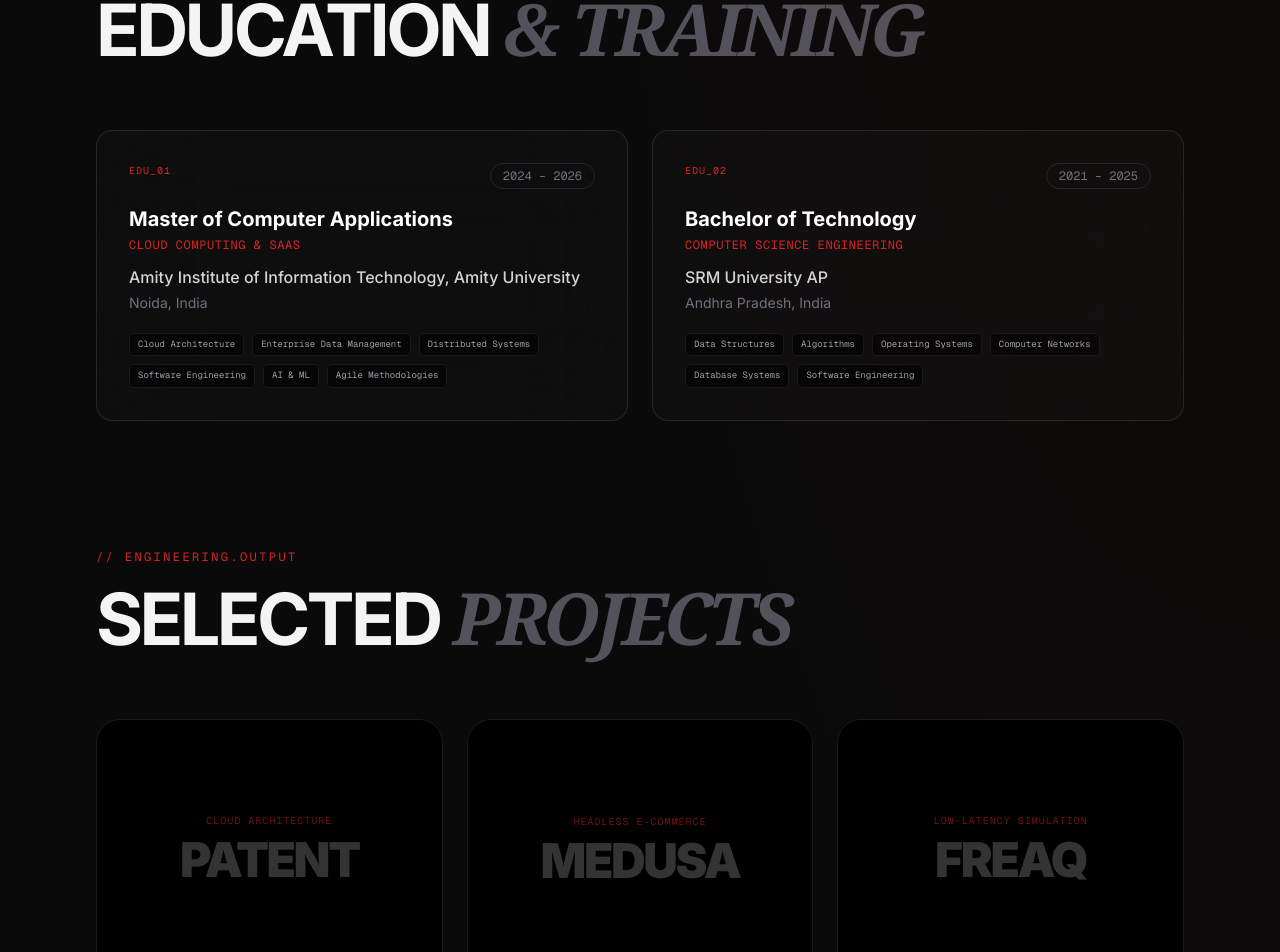
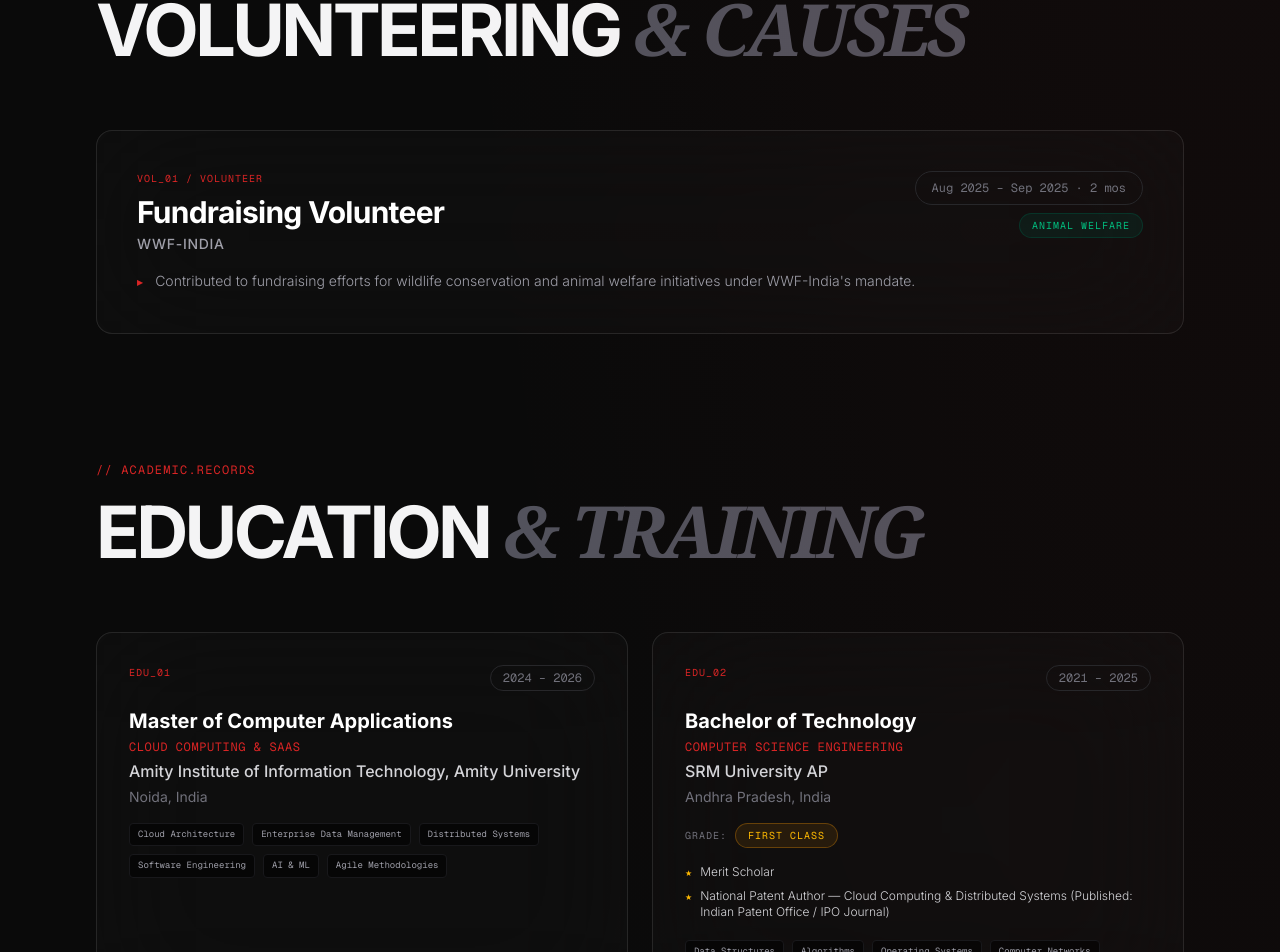
Before and after one commit to iamujjwalrawat/ujjwalraw-portfolio, a Next.js app: page / in a window 1280 px wide. Shown: the part 5553-6505 px from the top of the page. Built offline with nearby package versions, Linux system fonts and the light colour scheme.

Commit message:
feat: add volunteering (WWF-India), honours (Encore 2022, WHAT IF winner, Snap AR), SRM grade First Class + Merit Scholar + Patent Author honours, footer nav updated

```diff
--- a/src/app/page.tsx
+++ b/src/app/page.tsx
@@ -15,9 +15,11 @@ export default function Home() {
           {/* Nav Links */}
           <div className="flex flex-wrap justify-center gap-6 mb-10 font-mono text-[10px] uppercase tracking-[0.3em] text-zinc-500">
             <a href="#experience" className="hover:text-[#d92525] transition-colors">Experience</a>
+            <a href="#volunteering" className="hover:text-[#d92525] transition-colors">Volunteering</a>
             <a href="#education" className="hover:text-[#d92525] transition-colors">Education</a>
             <a href="#projects" className="hover:text-[#d92525] transition-colors">Projects</a>
             <a href="#certifications" className="hover:text-[#d92525] transition-colors">Certifications</a>
+            <a href="#honours" className="hover:text-[#d92525] transition-colors">Honours</a>
             <a href="#skills" className="hover:text-[#d92525] transition-colors">Skills</a>
             <a href="https://www.linkedin.com/in/iamujjwalrawat/" target="_blank" rel="noopener noreferrer" className="hover:text-[#d92525] transition-colors">LinkedIn ↗</a>
             <a href="https://github.com/iamujjwalrawat" target="_blank" rel="noopener noreferrer" className="hover:text-[#d92525] transition-colors">GitHub ↗</a>
--- a/src/components/Projects.tsx
+++ b/src/components/Projects.tsx
@@ -41,6 +41,17 @@ const EXPERIENCES = [
   },
 ];
 
+const VOLUNTEERING = [
+  {
+    id: "VOL_01",
+    role: "Fundraising Volunteer",
+    org: "WWF-India",
+    period: "Aug 2025 – Sep 2025 · 2 mos",
+    cause: "Animal Welfare",
+    desc: "Contributed to fundraising efforts for wildlife conservation and animal welfare initiatives under WWF-India's mandate.",
+  },
+];
+
 const EDUCATION = [
   {
     id: "EDU_01",
@@ -49,6 +60,8 @@ const EDUCATION = [
     institution: "Amity Institute of Information Technology, Amity University",
     location: "Noida, India",
     period: "2024 – 2026",
+    grade: null,
+    honours: [],
     courses: ["Cloud Architecture", "Enterprise Data Management", "Distributed Systems", "Software Engineering", "AI & ML", "Agile Methodologies"],
   },
   {
@@ -58,6 +71,11 @@ const EDUCATION = [
     institution: "SRM University AP",
     location: "Andhra Pradesh, India",
     period: "2021 – 2025",
+    grade: "First Class",
+    honours: [
+      "Merit Scholar",
+      "National Patent Author — Cloud Computing & Distributed Systems (Published: Indian Patent Office / IPO Journal)",
+    ],
     courses: ["Data Structures", "Algorithms", "Operating Systems", "Computer Networks", "Database Systems", "Software Engineering"],
   },
 ];
@@ -117,6 +135,36 @@ const CERTIFICATIONS = [
     title: "Building with the Claude API",
     link: "https://verify.skilljar.com/c/o833xs8yyx35",
     issuer: "Anthropic",
+  },
+];
+
+const HONOURS = [
+  {
+    id: "HON_01",
+    title: "Encore 2022 — Finalist",
+    subtitle: "Storytelling Competition on Entrepreneurship (Green IT)",
+    issuer: "Jaipuria Institute of Management, Indore",
+    date: "Jan 2022",
+    desc: "Finalist in a national storytelling competition. Pitched an idea on improving malls and buildings using Pro-Renewable Materials for sustainable construction and maintenance.",
+    tags: ["Green IT", "Entrepreneurship", "Sustainability"],
+  },
+  {
+    id: "HON_02",
+    title: "WHAT IF — Winner",
+    subtitle: "Monthly Article Writing Competition · November 2021 Edition",
+    issuer: "The Bhopal School of Social Sciences",
+    date: "Nov 2021",
+    desc: "Won the November 2021 edition of the monthly article writing competition. Associated with SRM University, AP.",
+    tags: ["Writing", "Research", "SRM University AP"],
+  },
+  {
+    id: "HON_03",
+    title: "AR with Snapchat Lens Studio",
+    subtitle: "Snap Badge — Community Recognition",
+    issuer: "Snap, Inc.",
+    date: "Jan 2021",
+    desc: "Built 3 viral Lenses using Snapchat's Lens Studio. Lenses went live for 3 months. Created 3D and AI face-mask recognition. Earned the official Snap Badge from Snap, Inc.'s Community.",
+    tags: ["Augmented Reality", "3D Design", "AI Face Recognition", "Lens Studio"],
   },
 ];
 
@@ -226,6 +274,66 @@ export default function Projects() {
           </div>
         </div>
 
+        {/* ─── VOLUNTEERING ─── */}
+        <div id="volunteering">
+          <motion.div
+            initial={{ opacity: 0, y: 50 }}
+            whileInView={{ opacity: 1, y: 0 }}
+            viewport={{ once: true, margin: "-100px" }}
+            transition={{ duration: 0.8, ease: [0.16, 1, 0.3, 1] }}
+            className="mb-16"
+          >
+            <span className="font-mono text-[#d92525] uppercase tracking-widest text-xs mb-4 block">
+              // Community.Service
+            </span>
+            <h2 className="text-5xl md:text-7xl font-bold uppercase tracking-tighter leading-none">
+              Volunteering <span className="text-zinc-600 font-serif italic">& Causes</span>
+            </h2>
+          </motion.div>
+
+          <div className="space-y-4">
+            {VOLUNTEERING.map((vol, i) => (
+              <motion.div
+                key={vol.id}
+                initial={{ opacity: 0, x: -20 }}
+                whileInView={{ opacity: 1, x: 0 }}
+                viewport={{ once: true, margin: "-50px" }}
+                transition={{ duration: 0.6, delay: i * 0.1, ease: [0.16, 1, 0.3, 1] }}
+                className="group relative backdrop-blur-3xl bg-white/[0.02] border border-white/10 hover:border-[#d92525]/40 transition-all duration-500 rounded-2xl overflow-hidden"
+              >
+                <div className="absolute inset-0 bg-gradient-to-r from-[#d92525]/0 via-[#d92525]/5 to-transparent -translate-x-full group-hover:translate-x-full transition-transform duration-1000 ease-in-out" />
+                <div className="relative z-10 p-8 md:p-10">
+                  <div className="flex flex-col md:flex-row justify-between gap-4 mb-4">
+                    <div>
+                      <span className="font-mono text-[10px] tracking-widest text-[#d92525] mb-2 block">
+                        {vol.id} / VOLUNTEER
+                      </span>
+                      <h3 className="text-2xl md:text-3xl font-bold tracking-tight text-white">
+                        {vol.role}
+                      </h3>
+                      <h4 className="text-zinc-400 font-medium mt-1 uppercase tracking-wider text-sm">
+                        {vol.org}
+                      </h4>
+                    </div>
+                    <div className="flex flex-col items-start md:items-end gap-2 self-start">
+                      <span className="font-mono text-xs text-zinc-500 border border-zinc-800 px-4 py-2 rounded-full whitespace-nowrap">
+                        {vol.period}
+                      </span>
+                      <span className="font-mono text-[10px] text-emerald-500 border border-emerald-900/50 bg-emerald-900/20 px-3 py-1 rounded-full uppercase tracking-widest">
+                        {vol.cause}
+                      </span>
+                    </div>
+                  </div>
+                  <p className="text-zinc-400 font-light text-sm leading-relaxed flex items-start gap-3">
+                    <span className="text-[#d92525] mt-1.5 text-[8px]">▶</span>
+                    {vol.desc}
+                  </p>
+                </div>
+              </motion.div>
+            ))}
+          </div>
+        </div>
+
         {/* ─── EDUCATION ─── */}
         <div id="education">
           <motion.div
@@ -260,9 +368,32 @@ export default function Projects() {
                     <span className="font-mono text-xs text-zinc-500 border border-zinc-800 px-3 py-1 rounded-full">{edu.period}</span>
                   </div>
                   <h3 className="text-xl font-bold text-white mb-1">{edu.degree}</h3>
-                  <p className="text-[#d92525] font-mono text-xs uppercase tracking-wider mb-3">{edu.specialization}</p>
+                  <p className="text-[#d92525] font-mono text-xs uppercase tracking-wider mb-1">{edu.specialization}</p>
                   <p className="text-zinc-300 font-medium mb-1">{edu.institution}</p>
-                  <p className="text-zinc-500 text-sm mb-5">{edu.location}</p>
+                  <p className="text-zinc-500 text-sm mb-4">{edu.location}</p>
+
+                  {/* Grade badge */}
+                  {edu.grade && (
+                    <div className="flex items-center gap-2 mb-4">
+                      <span className="font-mono text-[10px] text-zinc-500 uppercase tracking-widest">Grade:</span>
+                      <span className="px-3 py-1 bg-amber-500/10 border border-amber-500/30 text-amber-400 font-mono text-[10px] uppercase tracking-widest rounded-full">
+                        {edu.grade}
+                      </span>
+                    </div>
+                  )}
+
+                  {/* Honours */}
+                  {edu.honours.length > 0 && (
+                    <div className="mb-5 space-y-2">
+                      {edu.honours.map((h, j) => (
+                        <div key={j} className="flex items-start gap-2 text-zinc-300 text-xs font-light">
+                          <span className="text-amber-400 mt-1 text-[8px] shrink-0">★</span>
+                          {h}
+                        </div>
+                      ))}
+                    </div>
+                  )}
+
                   <div className="flex flex-wrap gap-2">
                     {edu.courses.map((c) => (
                       <span key={c} className="px-2 py-1 bg-black/50 text-zinc-400 font-mono text-[9px] rounded border border-zinc-900">
@@ -411,6 +542,71 @@ export default function Projects() {
           </motion.div>
         </div>
 
+        {/* ─── HONOURS & ACHIEVEMENTS ─── */}
+        <div id="honours">
+          <motion.div
+            initial={{ opacity: 0, y: 50 }}
+            whileInView={{ opacity: 1, y: 0 }}
+            viewport={{ once: true, margin: "-100px" }}
+            transition={{ duration: 0.8, ease: [0.16, 1, 0.3, 1] }}
+            className="mb-16"
+          >
+            <span className="font-mono text-[#d92525] uppercase tracking-widest text-xs mb-4 block">
+              // Honours.Unlocked
+            </span>
+            <h2 className="text-5xl md:text-7xl font-bold uppercase tracking-tighter leading-none">
+              Honours <span className="text-zinc-600 font-serif italic">& Achievements</span>
+            </h2>
+          </motion.div>
+
+          <div className="grid grid-cols-1 md:grid-cols-2 lg:grid-cols-3 gap-6">
+            {HONOURS.map((hon, i) => (
+              <motion.div
+                key={hon.id}
+                initial={{ opacity: 0, y: 30, scale: 0.96 }}
+                whileInView={{ opacity: 1, y: 0, scale: 1 }}
+                viewport={{ once: true, margin: "-50px" }}
+                transition={{ duration: 0.6, delay: i * 0.15, ease: [0.16, 1, 0.3, 1] }}
+                className="group relative bg-white/[0.02] border border-white/10 hover:border-amber-500/40 transition-all duration-500 rounded-2xl overflow-hidden p-8 flex flex-col"
+              >
+                <div className="absolute inset-0 bg-gradient-to-br from-amber-500/0 to-amber-500/5 opacity-0 group-hover:opacity-100 transition-opacity duration-500" />
+                <div className="relative z-10 flex flex-col flex-1">
+                  {/* Header row */}
+                  <div className="flex justify-between items-start mb-3">
+                    <span className="font-mono text-[10px] tracking-widest text-amber-500">{hon.id}</span>
+                    <span className="font-mono text-[10px] text-zinc-600 border border-zinc-800 px-2 py-0.5 rounded-full">{hon.date}</span>
+                  </div>
+
+                  {/* Title */}
+                  <h3 className="text-xl font-bold text-white mb-1 group-hover:text-amber-400 transition-colors leading-tight">
+                    {hon.title}
+                  </h3>
+                  <p className="font-mono text-[10px] text-amber-500/70 uppercase tracking-wider mb-2">{hon.subtitle}</p>
+
+                  {/* Issuer */}
+                  <p className="text-zinc-500 text-xs mb-4 font-mono">
+                    Issued by {hon.issuer}
+                  </p>
+
+                  {/* Description */}
+                  <p className="text-zinc-400 text-sm font-light leading-relaxed flex-1 mb-5">
+                    {hon.desc}
+                  </p>
+
+                  {/* Tags */}
+                  <div className="flex flex-wrap gap-2 mt-auto">
+                    {hon.tags.map((tag) => (
+                      <span key={tag} className="px-2 py-1 bg-amber-500/5 border border-amber-500/20 text-amber-500/70 font-mono text-[9px] uppercase rounded-md">
+                        {tag}
+                      </span>
+                    ))}
+                  </div>
+                </div>
+              </motion.div>
+            ))}
+          </div>
+        </div>
+
         {/* ─── SKILLS ─── */}
         <div id="skills">
           <motion.div
```
